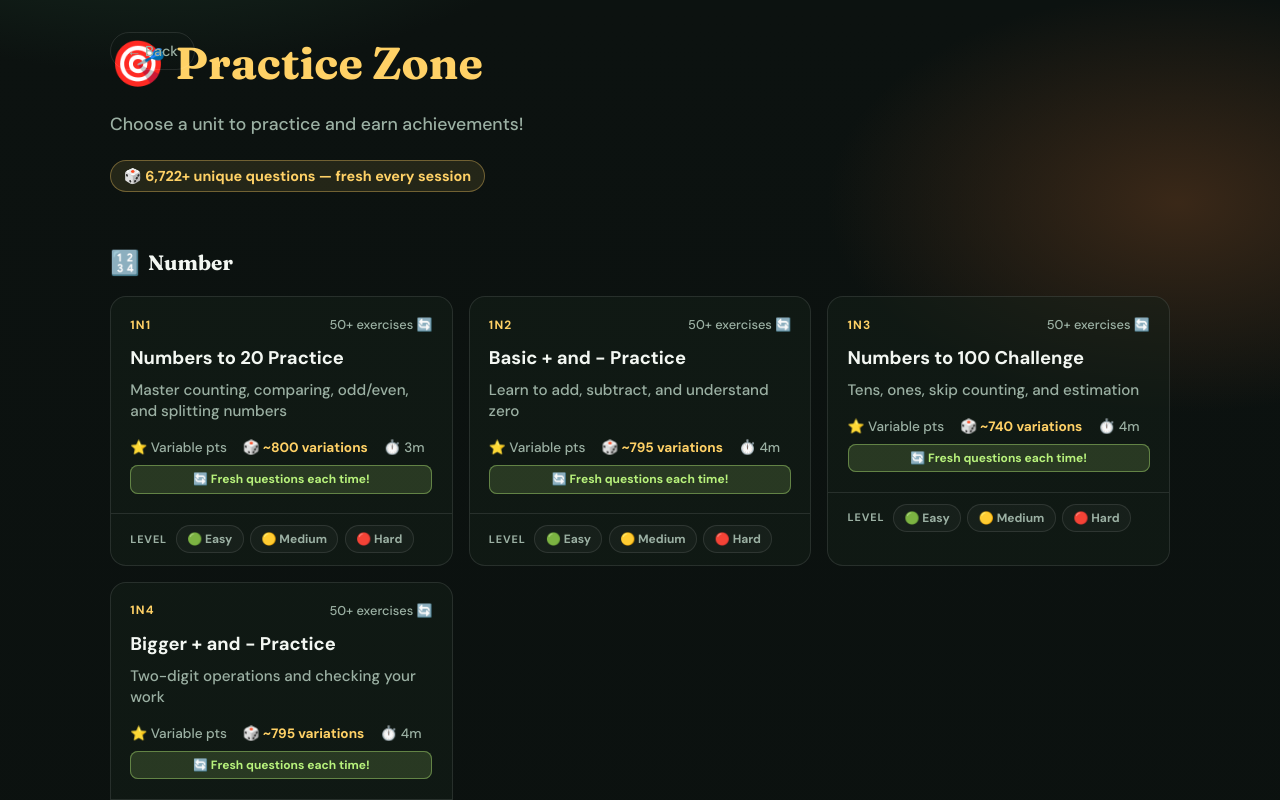
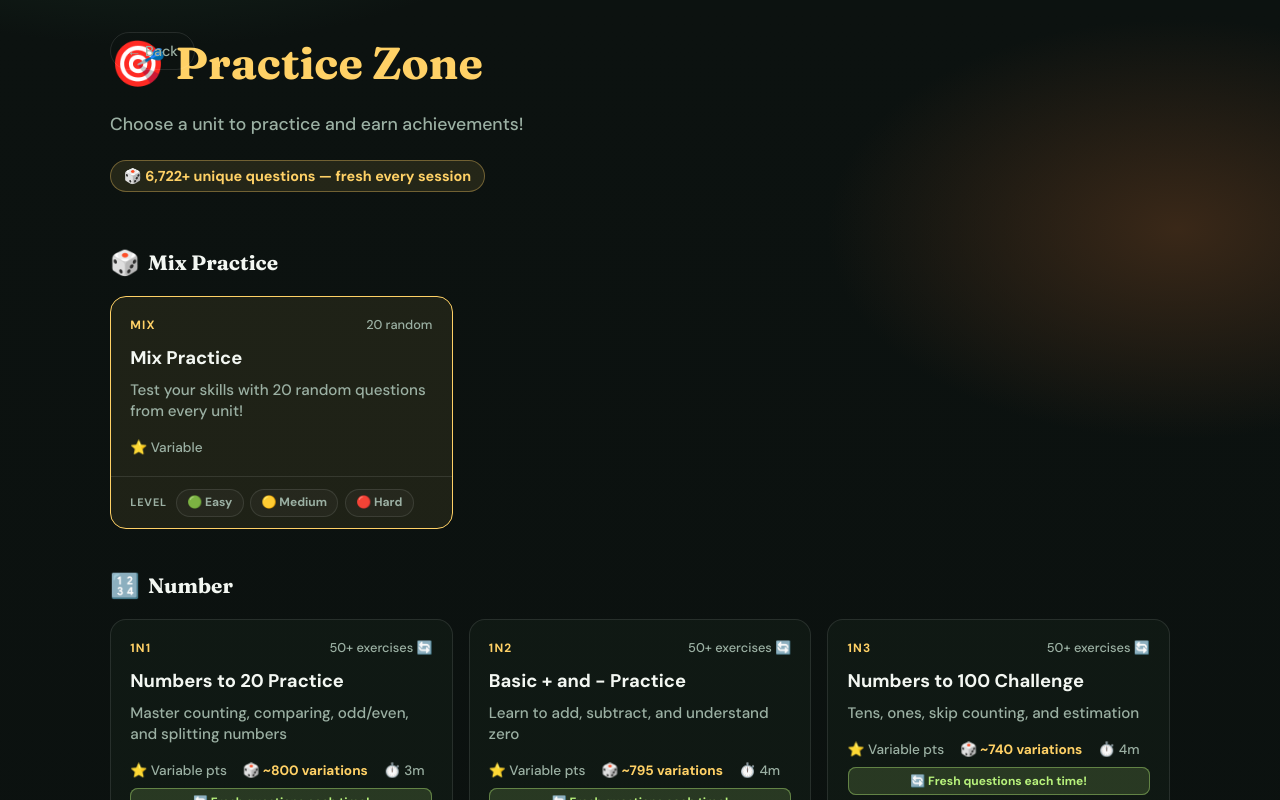
Before and after one commit to formone98127/hk-p1-math, a React (Vite) app: page /practice in a window 1280 px wide. Shown: the top 800 px of the page. Built offline with nearby package versions, Linux system fonts and the light colour scheme.

Commit message:
Move Mix Practice to front of exercise hub
- Position Mix Practice section before all strand sections
- Make it the first thing users see in Practice Zone
- Featured card with difficulty level selection
- Emphasizes mixed practice across all units

```diff
--- a/src/components/ExerciseHub.tsx
+++ b/src/components/ExerciseHub.tsx
@@ -64,6 +64,43 @@ export function ExerciseHub({ onBack }: ExerciseHubProps) {
           🎲 {getTotalQuestionCapacity().toLocaleString()}+ unique questions — fresh every session
         </p>
       </header>
+
+      {/* Mix Practice - Always First */}
+      <section className="hub-section">
+        <h2 className="hub-strand-title">
+          <span className="strand-icon">🎲</span>
+          Mix Practice
+        </h2>
+        <div className="hub-grid">
+          <div className="hub-card hub-card-featured hub-card-selectable">
+            <Link className="hub-card-main" to="/practice/mix">
+              <div className="hub-card-header">
+                <span className="hub-unit-code">MIX</span>
+                <span className="hub-exercise-count">20 random</span>
+              </div>
+              <h3 className="hub-card-title">Mix Practice</h3>
+              <p className="hub-card-desc">
+                Test your skills with 20 random questions from every unit!
+              </p>
+              <div className="hub-card-meta">
+                <span className="hub-points">⭐ Variable</span>
+              </div>
+            </Link>
+            <div className="hub-difficulty">
+              <span className="hub-difficulty-label">Level</span>
+              {(['easy', 'medium', 'hard'] as const).map((level) => (
+                <Link
+                  key={level}
+                  className="hub-difficulty-btn"
+                  to={`/practice/mix?difficulty=${level}`}
+                >
+                  {level === 'easy' ? '🟢 Easy' : level === 'medium' ? '🟡 Medium' : '🔴 Hard'}
+                </Link>
+              ))}
+            </div>
+          </div>
+        </div>
+      </section>
 
       {strandOrder.map((strand) => {
         const sets = byStrand[strand]
```
